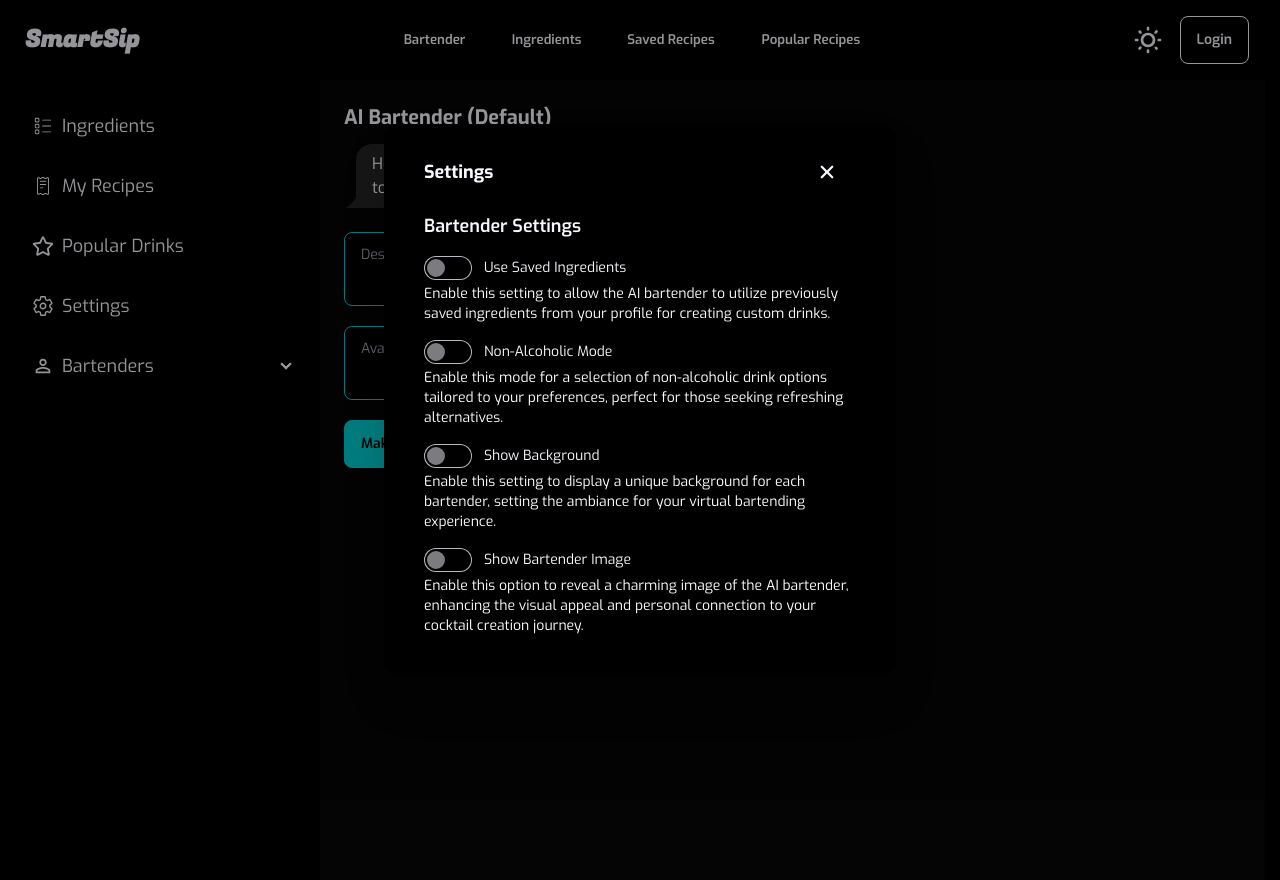
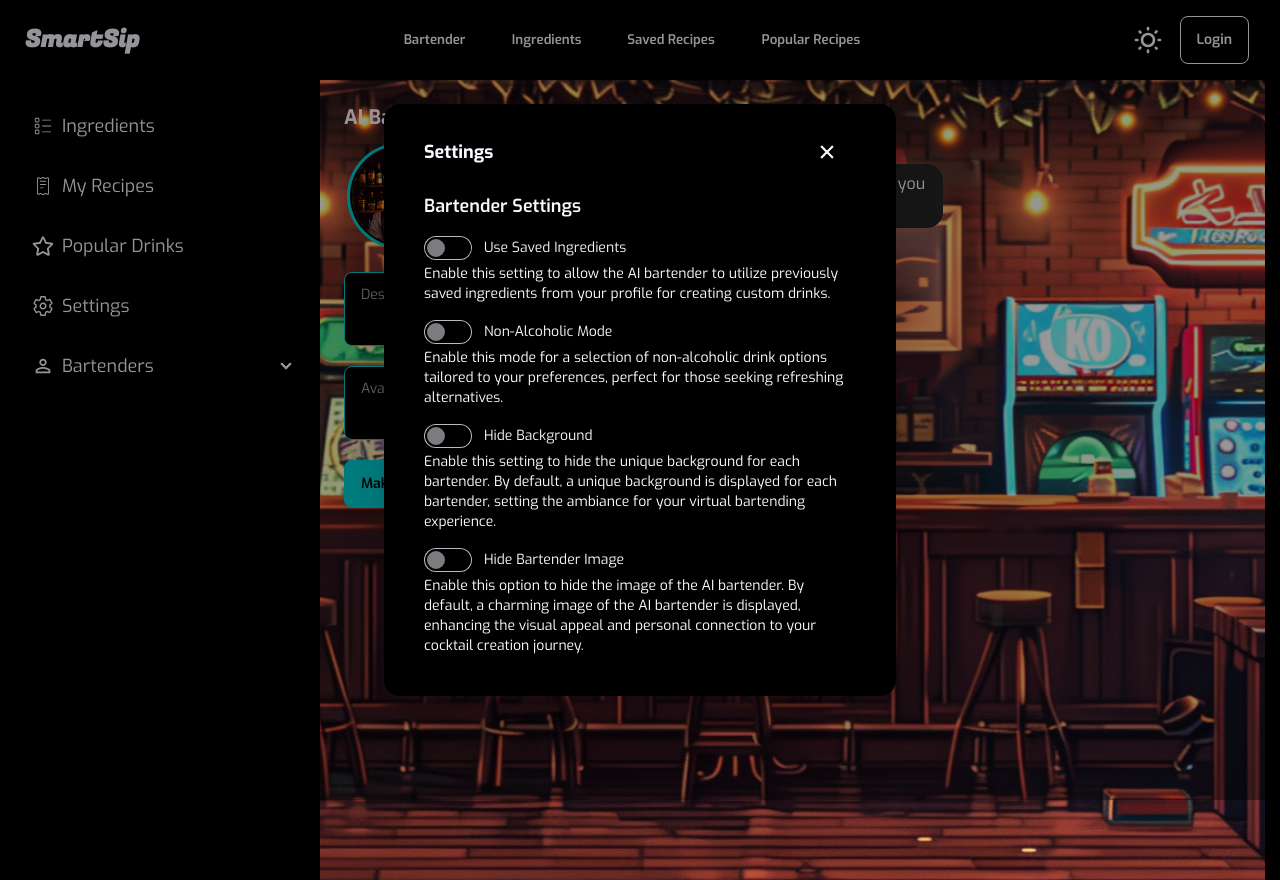
Before and after one commit to Awhalen1999/smart-sip, a React (Vite) app: page /SmartSip/bartender in a window 1280 px wide. Both pictures are taken after a click on the button "Settings". Built offline with nearby package versions, Linux system fonts and the light colour scheme.

Commit message:
update settings

```diff
--- a/src/pages/bartender/BartenderPage.jsx
+++ b/src/pages/bartender/BartenderPage.jsx
@@ -22,12 +22,13 @@ const AIBartender = () => {
   const [useSavedIngredients, setUseSavedIngredients] = useState(
     getSettingFromLocalStorage('useSavedIngredients')
   );
-  const [showBackground, setShowBackground] = useState(
-    getSettingFromLocalStorage('showBackground')
+  const [hideBackground, setHideBackground] = useState(
+    getSettingFromLocalStorage('hideBackground')
   );
-  const [showBartenderImage, setShowBartenderImage] = useState(
-    getSettingFromLocalStorage('showBartenderImage')
+  const [hideBartenderImage, setHideBartenderImage] = useState(
+    getSettingFromLocalStorage('hideBartenderImage')
   );
+
   const [nonAlcoholicMode, setNonAlcoholicMode] = useState(
     getSettingFromLocalStorage('nonAlcoholicMode')
   );
@@ -48,8 +49,8 @@ const AIBartender = () => {
 
   const updateSettings = () => {
     setUseSavedIngredients(getSettingFromLocalStorage('useSavedIngredients'));
-    setShowBackground(getSettingFromLocalStorage('showBackground'));
-    setShowBartenderImage(getSettingFromLocalStorage('showBartenderImage'));
+    setHideBackground(getSettingFromLocalStorage('hideBackground'));
+    setHideBartenderImage(getSettingFromLocalStorage('hideBartenderImage'));
     setNonAlcoholicMode(getSettingFromLocalStorage('nonAlcoholicMode'));
   };
 
@@ -96,15 +97,15 @@ const AIBartender = () => {
 
   return (
     <div
-      className={`flex h-screen w-screen ${showBackground ? '' : 'bg-neutral'}`}
+      className={`flex h-screen w-screen ${hideBackground ? 'bg-neutral' : ''}`}
       style={
-        showBackground
-          ? {
+        hideBackground
+          ? {}
+          : {
               backgroundImage: `url(${BartenderInfo[bartender].background})`,
               backgroundSize: 'cover',
               backgroundRepeat: 'no-repeat',
             }
-          : {}
       }
     >
       <div className='drawer lg:drawer-open font-main'>
@@ -112,7 +113,7 @@ const AIBartender = () => {
         <div className='drawer-content flex flex-col items-center justify-center'>
           <div
             className={`flex-grow w-full h-full flex flex-col p-6 overflow-auto ${
-              showBackground ? 'bg-black bg-opacity-75' : ''
+              hideBackground ? 'bg-black bg-opacity-75' : ''
             }`}
           >
             <div className='flex items-center'>
@@ -124,7 +125,7 @@ const AIBartender = () => {
               </label>
               <h2
                 className={`text-xl font-bold ${
-                  showBackground ? 'text-white' : 'text-base-content'
+                  hideBackground ? 'text-white' : 'text-base-content'
                 }`}
               >
                 AI Bartender ({bartender})
@@ -132,7 +133,7 @@ const AIBartender = () => {
             </div>
             <div className='mt-2'>
               <div className='flex items-center'>
-                {showBartenderImage && (
+                {!hideBartenderImage && (
                   <div className='avatar'>
                     <div className='m-2 w-24 rounded-full ring ring-primary ring-offset-black ring-offset-2'>
                       <img
@@ -184,7 +185,7 @@ const AIBartender = () => {
             {isLoading || recipe ? (
               <div className='mt-5'>
                 <div className='flex items-end'>
-                  {showBartenderImage && (
+                  {!hideBartenderImage && (
                     <div className='avatar'>
                       <div className='m-2 w-24 rounded-full ring ring-primary ring-offset-black ring-offset-2'>
                         <img
--- a/src/pages/bartender/BartenderSettings.jsx
+++ b/src/pages/bartender/BartenderSettings.jsx
@@ -7,8 +7,8 @@ import {
 const defaultSettings = {
   useSavedIngredients: false,
   nonAlcoholicMode: false,
-  showBackground: false,
-  showBartenderImage: false,
+  hideBackground: false,
+  hideBartenderImage: false,
 };
 
 const BartenderSettings = ({ updateSettings }) => {
@@ -60,14 +60,14 @@ const BartenderSettings = ({ updateSettings }) => {
         'Enable this mode for a selection of non-alcoholic drink options tailored to your preferences, perfect for those seeking refreshing alternatives.'
       )}
       {renderSetting(
-        'showBackground',
-        'Show Background',
-        'Enable this setting to display a unique background for each bartender, setting the ambiance for your virtual bartending experience.'
+        'hideBackground',
+        'Hide Background',
+        'Enable this setting to hide the unique background for each bartender. By default, a unique background is displayed for each bartender, setting the ambiance for your virtual bartending experience.'
       )}
       {renderSetting(
-        'showBartenderImage',
-        'Show Bartender Image',
-        'Enable this option to reveal a charming image of the AI bartender, enhancing the visual appeal and personal connection to your cocktail creation journey.'
+        'hideBartenderImage',
+        'Hide Bartender Image',
+        'Enable this option to hide the image of the AI bartender. By default, a charming image of the AI bartender is displayed, enhancing the visual appeal and personal connection to your cocktail creation journey.'
       )}
     </div>
   );
```
